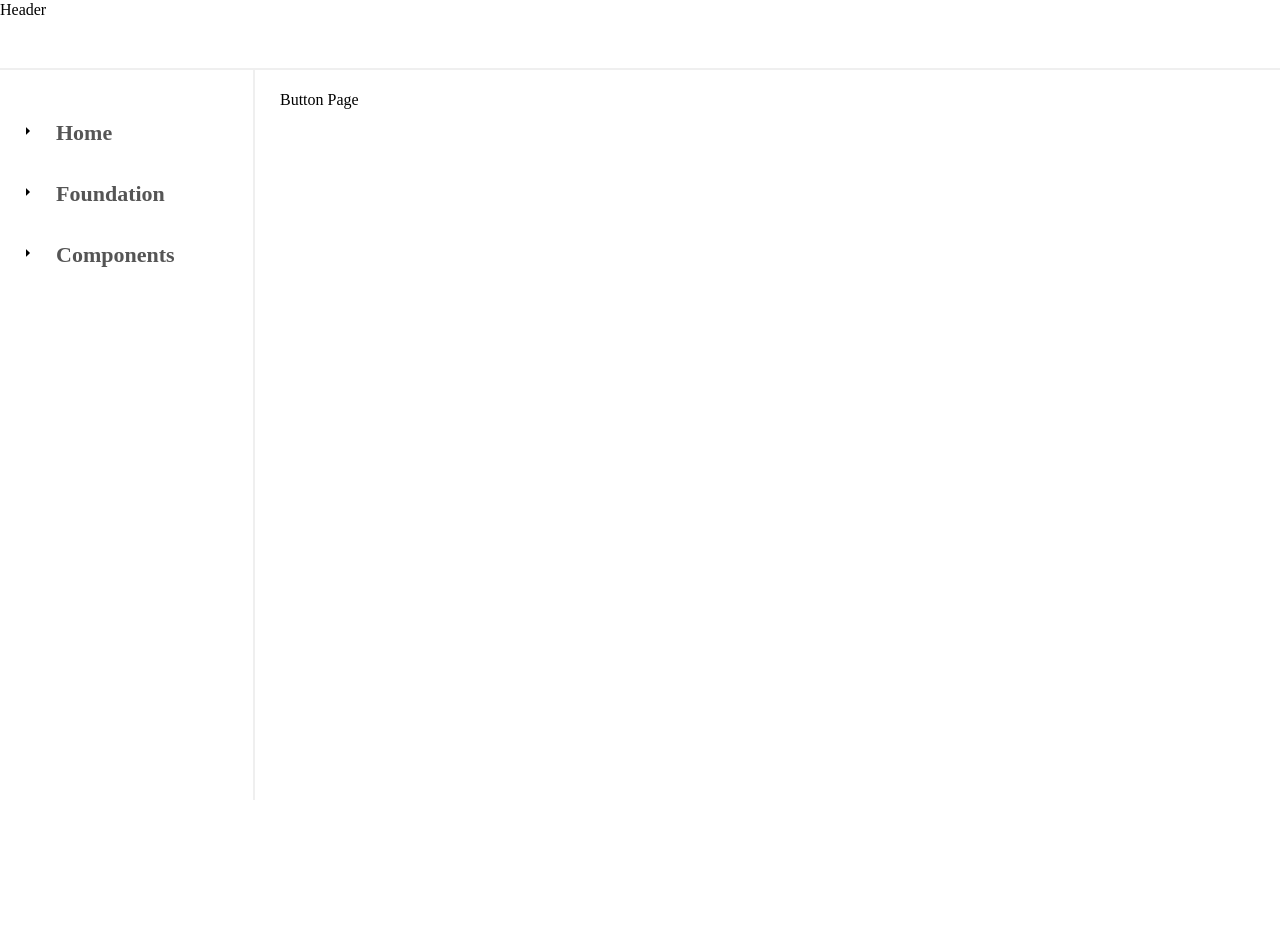
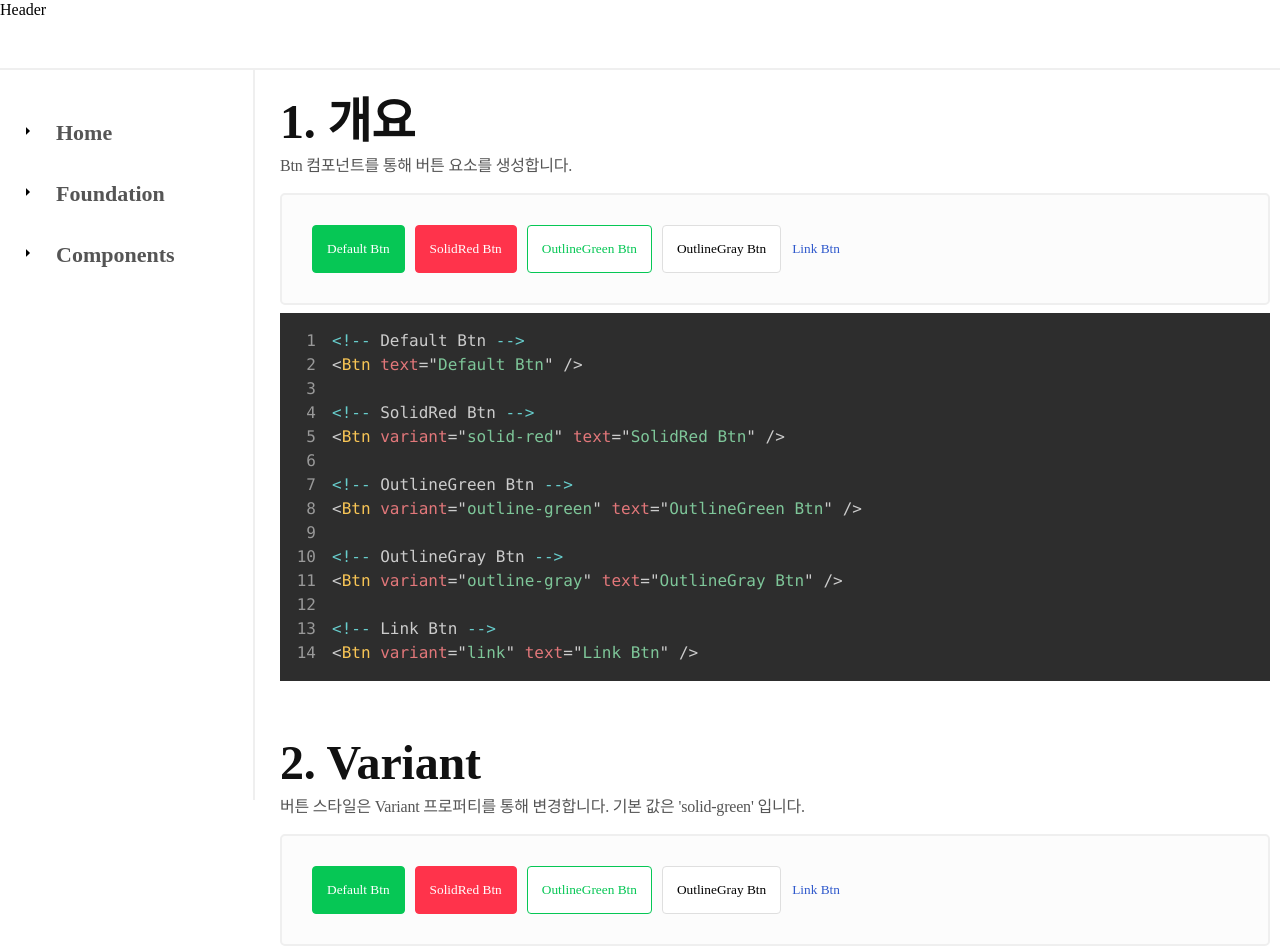
Before and after one commit to dongggggae/hyun-design-system, a Next.js app: page /components/button in a window 1280 px wide. Shown: the top 952 px of the page. Before the commit the page ends 800 px from the top, so only its background shows below. Built offline with nearby package versions, Linux system fonts and the light colour scheme.

Commit message:
[DS-85]Docs - Btn 추가

```diff
--- a/app/(route)/components/button/page.tsx
+++ b/app/(route)/components/button/page.tsx
@@ -1,7 +1,177 @@
+'use client';
+import dynamic from 'next/dynamic';
 import React from 'react';
 
+import Btn from '@components/Btn/Btn';
+import BtnText from '@components/Btn/Text';
+import Icon from '@components/Icon/Icon';
+import Heading from '@components/Typography/Heading';
+import Text from '@components/Typography/Text';
+
+const CodeContainer = dynamic(() => import('@docs/CodeContainer'));
+
 const ButtonPage = () => {
-  return <div className="docs">Button Page</div>;
+  return (
+    <div className="docs">
+      <div className="docs-button">
+        <div className="component-content">
+          <Heading level="h2" size={2} text="1. 개요" />
+          <Text>Btn 컴포넌트를 통해 버튼 요소를 생성합니다.</Text>
+          <div className="preview">
+            <Btn text="Default Btn" />
+            <Btn variant="solid-red" text="SolidRed Btn" />
+            <Btn variant="outline-green" text="OutlineGreen Btn" />
+            <Btn variant="outline-gray" text="OutlineGray Btn" />
+            <Btn variant="link" text="Link Btn" />
+          </div>
+          <CodeContainer codeString={buttonCode.overview} />
+        </div>
+        <div className="component-content">
+          <Heading level="h2" size={2} text="2. Variant" />
+          <Text>버튼 스타일은 Variant 프로퍼티를 통해 변경합니다. 기본 값은 &#39;solid-green&#39; 입니다.</Text>
+          <div className="preview">
+            <Btn text="Default Btn" />
+            <Btn variant="solid-red" text="SolidRed Btn" />
+            <Btn variant="outline-green" text="OutlineGreen Btn" />
+            <Btn variant="outline-gray" text="OutlineGray Btn" />
+            <Btn variant="link" text="Link Btn" />
+          </div>
+          <CodeContainer codeString={buttonCode.varinat} />
+        </div>
+        <div className="component-content">
+          <Heading level="h2" size={2} text="3. Size" />
+          <Text>
+            Size 프로퍼티를 통해 요소의 역할을 결정합니다. 기본값은 &#39;md&#39; 입니다.
+            <br />
+            Size 프로퍼티 속성은 &#39;lg&#39;, &#39;md&#39;, &#39;sm&#39; &#39;xs&#39; 가 있습니다.
+          </Text>
+          <div className="preview">
+            <Btn size="lg" text="Large Btn" />
+            <Btn size="md" text="Medium Btn" />
+            <Btn size="sm" text="Small Btn" />
+            <Btn size="xs" text="XSmall Btn" />
+          </div>
+          <CodeContainer codeString={buttonCode.size} />
+        </div>
+        <div className="component-content">
+          <Heading level="h2" size={2} text="4. Type" />
+          <Text>
+            Type 프로퍼티를 통해 요소의 역할을 결정합니다. 기본값은 &#39;button&#39; 입니다.
+            <br />
+            Type 프로퍼티 속성은 &#39;button&#39;, &#39;reset&#39;, &#39;submit&#39; 가 있습니다.
+          </Text>
+          <div className="preview">
+            <Btn type="button" text="Type: Button" />
+            <Btn type="reset" text="Type: Reset" />
+            <Btn type="submit" text="Type: Submit" />
+          </div>
+          <CodeContainer codeString={buttonCode.type} />
+        </div>
+        <div className="component-content">
+          <Heading level="h2" size={2} text="5. Disabled" />
+          <Text>Disalbed 프로퍼티를 통해 버튼의 비활성화를 설정합니다.</Text>
+          <div className="preview">
+            <Btn disabled text="Disabled Button" />
+          </div>
+          <CodeContainer codeString={buttonCode.disabled} />
+        </div>
+        <div className="component-content">
+          <Heading level="h2" size={2} text="6. Icon" />
+          <Text>버튼 아이콘은 Icon 컴포넌트를 통해 아이콘을 생성합니다.</Text>
+          <div className="preview">
+            <Btn>
+              <Icon name="arrow-left" />
+              <BtnText text="Btn Text" />
+            </Btn>
+            <Btn icon="arrow-right" text="Btn Text" />
+            <Btn icon="plus" iconOnly />
+          </div>
+          <CodeContainer codeString={buttonCode.icon} />
+        </div>
+        <div className="component-content">
+          <Heading level="h2" size={2} text="7. Events" />
+          <Text>onClick 프로퍼티를 통해 클릭 이벤트를 발생시킵니다.</Text>
+          <div className="preview">
+            <Btn text="Click Btn" onClick={() => alert('Click Event')} />
+          </div>
+          <CodeContainer codeString={buttonCode.event} />
+        </div>
+      </div>
+    </div>
+  );
+};
+
+const buttonCode = {
+  overview: [
+    `<!-- Default Btn -->`,
+    `<Btn text="Default Btn" />`,
+    ``,
+    `<!-- SolidRed Btn -->`,
+    `<Btn variant="solid-red" text="SolidRed Btn" />`,
+    ``,
+    `<!-- OutlineGreen Btn -->`,
+    `<Btn variant="outline-green" text="OutlineGreen Btn" />`,
+    ``,
+    `<!-- OutlineGray Btn -->`,
+    `<Btn variant="outline-gray" text="OutlineGray Btn" />`,
+    ``,
+    `<!-- Link Btn -->`,
+    `<Btn variant="link" text="Link Btn" />`,
+  ].join('\n'),
+  varinat: [
+    `<!-- Default Btn -->`,
+    `<Btn text="Default Btn" />`,
+    ``,
+    `<!-- SolidRed Btn -->`,
+    `<Btn variant="solid-red" text="SolidRed Btn" />`,
+    ``,
+    `<!-- OutlineGreen Btn -->`,
+    `<Btn variant="outline-green" text="OutlineGreen Btn" />`,
+    ``,
+    `<!-- OutlineGray Btn -->`,
+    `<Btn variant="outline-gray" text="OutlineGray Btn" />`,
+    ``,
+    `<!-- Link Btn -->`,
+    `<Btn variant="link" text="Link Btn" />`,
+  ].join(`\n`),
+  size: [
+    `<!-- Large Btn -->`,
+    `<Btn size="lg" text="Large Btn" />`,
+    ``,
+    `<!-- Medium Btn -->`,
+    `<Btn text="Medium Btn" />`,
+    ``,
+    `<!-- Small Btn -->`,
+    `<Btn size="sm" text="Small Btn" />`,
+    ``,
+    `<!-- XSmall Btn -->`,
+    `<Btn size="xs" text="XSmall Btn" />`,
+  ].join(`\n`),
+  type: [
+    `<!-- Type: Button -->`,
+    `<Btn type="button" text="Type: Button" />`,
+    ``,
+    `<!-- Type: Reset -->`,
+    `<Btn type="reset" text="Type: Reset" />`,
+    ``,
+    `<!-- Type: Submit -->`,
+    `<Btn type="submit" text="Type: Submit" />`,
+  ].join(`\n`),
+  disabled: [`<!-- Disabled Btn -->`, `<Btn disabled text="Disabled Btn" />`].join(`\n`),
+  icon: [
+    `<!-- Left Icon Btn -->`,
+    `<Btn>`,
+    ` <Icon name="arrow-left" />`,
+    ` <BtnText text="Btn Text" />`,
+    `</Btn>`,
+    ``,
+    `<!-- Right Icon Btn -->`,
+    `<Btn icon="arrow-right" text="Btn Text" />`,
+    ``,
+    `<!-- Only Icon Btn -->`,
+    `<Btn icon="plus" iconOnly />`,
+  ].join(`\n`),
+  event: [`<!-- Btn Events> -->`, `<Btn text="Click Button" onClick={() => alert('Click Event')} />`].join(`\n`),
 };
 
 export default ButtonPage;
```
